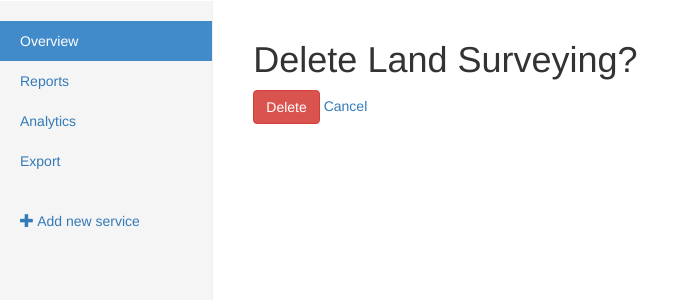
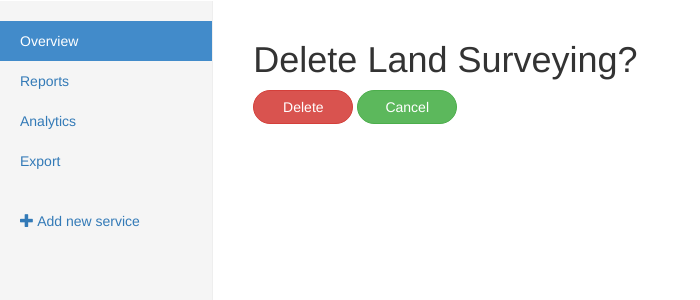
Before and after one commit to CanonMinds/django-home, a Django app: page /teams/delete/1/ in a window 1280 px wide. Shown: the part 50-350 px from the top of the page, without its empty margins (0-700 px from the left). Run offline with Django 3.2, Linux system fonts and the light colour scheme; a user stored in the database is signed in; data comes from the database, SQL or seed files in the repository; both versions use the stored data as it was after the commit; some libraries are stand-ins or nearby versions.

Commit message:
Updated confirm delete page

```diff
--- a/djangogoal/teams/templates/teams/team_confirm_delete.html
+++ b/djangogoal/teams/templates/teams/team_confirm_delete.html
@@ -6,8 +6,8 @@
 
     <form method="POST">
         {% csrf_token %}
-        <input type="submit" class="btn btn-danger" value="Delete">
-        <a href="{% url 'teams:detail' pk=team.pk %}">Cancel</a>
+        <input type="submit" class="btn btn-danger" style="border-radius: 20px; width: 100px;" value="Delete">
+        <a href="{% url 'teams:detail' pk=team.pk %}" class="btn btn-success" style="border-radius: 20px; width: 100px;">Cancel</a>
     </form>
 
 {% endblock %}
```
Also changed, not shown: djangogoal/db.sqlite3.
